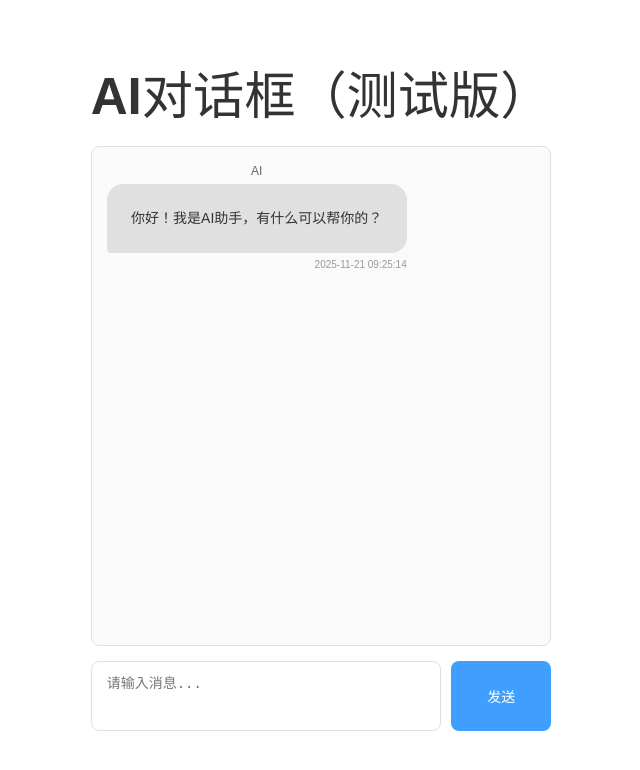
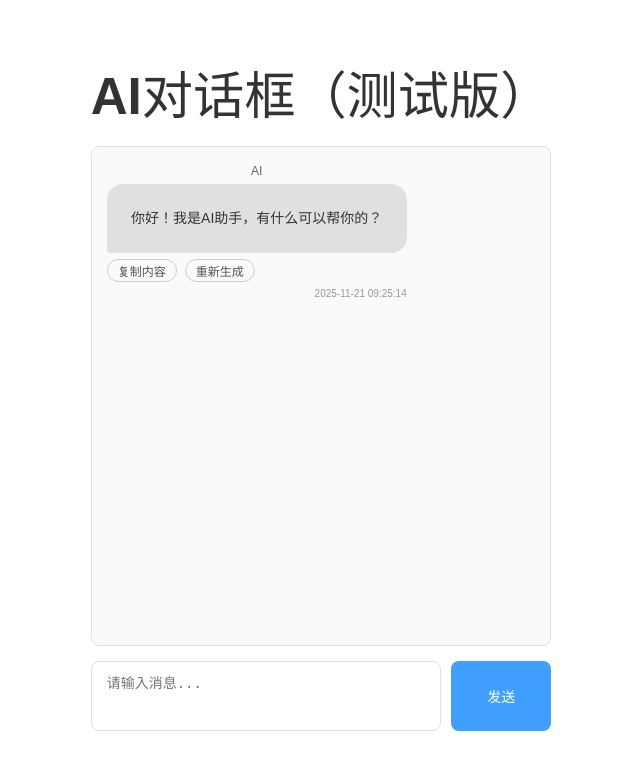
Before and after one commit to ShevenTeen-17/AI-Chat, a Vue app: page / in a window 1280 px wide. Shown: the top 770 px of the page, without its empty margins (319-959 px from the left). Built offline with nearby package versions, Linux system fonts and the light colour scheme.

Commit message:
代码高亮

```diff
--- a/src/components/App.vue
+++ b/src/components/App.vue
@@ -14,6 +14,25 @@
     :stream-progress="streamProgress[msg.id] || 100"
     @card-click="handleCardClick"
   />
+        <div
+          v-if="msg.role === 'assistant'"
+          class="message-actions"
+        >
+          <button
+            class="action-btn"
+            @click="handleCopy(msg)"
+            :disabled="chatStore.messageStates[msg.id] === 'loading'"
+          >
+            复制内容
+          </button>
+          <button
+            class="action-btn"
+            @click="handleRegenerate(msg)"
+            :disabled="chatStore.messageStates[msg.id] === 'loading' || chatStore.global.isSending"
+          >
+            重新生成
+          </button>
+        </div>
 
         <div v-if="chatStore.messageStates[msg.id] === 'error'" class="retry-btn-container">
           <button
@@ -62,6 +81,44 @@ function scrollToBottom() {
       messageContainer.value.scrollTop = messageContainer.value.scrollHeight;
     }
   });
+}
+
+function normalizeAiContent(mockResult) {
+  if (typeof mockResult === 'object' && mockResult !== null) {
+    if (mockResult.type === 'card') {
+      return mockResult;
+    }
+    if (mockResult.raw) {
+      return mockResult.raw;
+    }
+    return JSON.stringify(mockResult);
+  }
+  return typeof mockResult === 'string' ? mockResult : String(mockResult);
+}
+
+function createAiStream(aiMessage, isReplySuccess) {
+  streamProgress.value[aiMessage.id] = 0;
+  let progress = 0;
+  const interval = setInterval(() => {
+    progress += 2;
+    streamProgress.value[aiMessage.id] = progress;
+
+    if (progress >= 100) {
+      clearInterval(interval);
+      chatActions.setMessageState(aiMessage.id, isReplySuccess ? 'success' : 'error');
+      chatActions.setIsSending(false);
+    }
+  }, 50);
+}
+
+function getPreviousUserContent(targetMsgId) {
+  const idx = messages.value.findIndex(m => m.id === targetMsgId);
+  for (let i = idx - 1; i >= 0; i--) {
+    if (messages.value[i].role === 'user') {
+      return messages.value[i].content;
+    }
+  }
+  return '';
 }
 
 function handleSend(content) {
@@ -117,6 +174,12 @@ setTimeout(() => {
     aiContent = '抱歉，回复失败，请点击重试~';
   }
 
+  if (isReplySuccess) {
+    aiContent = normalizeAiContent(getMockAnswer(content));
+  } else {
+    aiContent = '抱歉，回复失败，请点击重试~';
+  }
+
   const aiReply = {
     id: Date.now() + 2,
     role: 'assistant',
@@ -129,21 +192,7 @@ setTimeout(() => {
   // 设置消息状态为 loading，以便触发流式渲染
   chatActions.setMessageState(aiReply.id, 'loading');
 
-  // 初始化流式进度
-  streamProgress.value[aiReply.id] = 0;
-
-  // 启动流式动画
-  let progress = 0;
-  const interval = setInterval(() => {
-    progress += 2;
-    streamProgress.value[aiReply.id] = progress;
-
-    if (progress >= 100) {
-      clearInterval(interval);
-      chatActions.setMessageState(aiReply.id, isReplySuccess ? 'success' : 'error');
-      chatActions.setIsSending(false);
-    }
-  }, 50);
+  createAiStream(aiReply, isReplySuccess);
 
   scrollToBottom();
 }, 2000);
@@ -178,15 +227,55 @@ function handleRetry(failedMsg) {
 
   setTimeout(() => {
     const isReplySuccess = Math.random() > 0.3;
+    const prompt = getPreviousUserContent(failedMsg.id);
     const newContent = isReplySuccess
-      ? getMockAnswer(messages.value[messages.value.length - 2].content)
+      ? normalizeAiContent(getMockAnswer(prompt || ''))
       : '抱歉，回复仍失败，请稍后再试~';
 
     failedMsg.content = newContent;
-// 补充：根据新内容类型更新 message.type
-failedMsg.type = typeof newContent === 'object' && newContent.type === 'card' ? 'card' : 'text';
-    chatActions.setMessageState(failedMsg.id, isReplySuccess ? 'success' : 'error');
-    chatActions.setIsSending(false);
+    failedMsg.type = typeof newContent === 'object' && newContent.type === 'card' ? 'card' : 'text';
+    failedMsg.timestamp = formatTime(new Date());
+    createAiStream(failedMsg, isReplySuccess);
+  }, 1500);
+}
+
+function handleCopy(message) {
+  let textToCopy = '';
+  if (message.type === 'card' && typeof message.content === 'object') {
+    const { title, content, url, contact, phone } = message.content;
+    textToCopy = [title, content, url, contact, phone].filter(Boolean).join('\n');
+  } else if (typeof message.content === 'string') {
+    textToCopy = message.content;
+  } else {
+    textToCopy = JSON.stringify(message.content);
+  }
+
+  navigator.clipboard?.writeText(textToCopy).then(() => {
+    console.log('内容已复制');
+  }).catch(() => {
+    console.warn('复制失败');
+  });
+}
+
+function handleRegenerate(message) {
+  if (message.role !== 'assistant') return;
+  const prompt = getPreviousUserContent(message.id);
+  if (!prompt) return;
+
+  chatActions.setMessageState(message.id, 'loading');
+  chatActions.setIsSending(true);
+
+  setTimeout(() => {
+    const isReplySuccess = Math.random() > 0.3;
+    const newContent = isReplySuccess
+      ? normalizeAiContent(getMockAnswer(prompt))
+      : '抱歉，回复失败，请稍后再试~';
+
+    message.content = newContent;
+    message.type = typeof newContent === 'object' && newContent.type === 'card' ? 'card' : 'text';
+    message.timestamp = formatTime(new Date());
+
+    createAiStream(message, isReplySuccess);
   }, 1500);
 }
 </script>
@@ -281,4 +370,30 @@ failedMsg.type = typeof newContent === 'object' && newContent.type === 'card' ?
 .retry-btn:hover {
   background-color: #e03131;
 }
+
+.message-actions {
+  display: flex;
+  gap: 8px;
+  margin-top: 6px;
+}
+
+.action-btn {
+  background-color: transparent;
+  border: 1px solid #ccc;
+  border-radius: 12px;
+  padding: 2px 10px;
+  font-size: 12px;
+  cursor: pointer;
+  color: #555;
+}
+
+.action-btn:disabled {
+  opacity: 0.5;
+  cursor: not-allowed;
+}
+
+.action-btn:not(:disabled):hover {
+  border-color: #409eff;
+  color: #409eff;
+}
 </style>
--- a/src/components/chatmessage/TextMessage.vue
+++ b/src/components/chatmessage/TextMessage.vue
@@ -1,9 +1,9 @@
 <template>
-  <div class="message-content" v-html="renderedContent"></div>
+  <div class="message-content" ref="messageContent" v-html="renderedContent"></div>
 </template>
 
 <script setup>
-import { computed } from 'vue';
+import { computed, ref, watch, nextTick, onMounted } from 'vue';
 import { marked } from 'marked';
 import hljs from 'highlight.js';
 import 'highlight.js/styles/github.css'; // 选择喜欢的高亮样式
@@ -24,14 +24,18 @@ const props = defineProps({
   }
 });
 
-// 配置marked支持代码高亮
+// 配置 marked，启用 GFM 与换行，并利用 highlight.js 生成高亮 HTML
 marked.setOptions({
   highlight: (code, lang) => {
+    const codeStr = typeof code === 'string' ? code : String(code ?? '');
+
     if (lang && hljs.getLanguage(lang)) {
-      return hljs.highlight(code, { language: lang }).value;
+      return hljs.highlight(codeStr, { language: lang }).value;
     }
-    return hljs.highlightAuto(code).value;
+    return hljs.highlightAuto(codeStr).value;
   },
+  // 为 code 标签增加 .hljs class，保证主题样式生效
+  langPrefix: 'hljs language-',
   breaks: true,
   gfm: true
 });
@@ -47,6 +51,24 @@ const renderedContent = computed(() => {
     : contentStr;
 
   return marked.parse(displayContent) + (props.state === 'loading' && props.streamProgress < 100 ? '<span class="loading-spinner">⭕</span>' : '');
+});
+
+const messageContent = ref(null);
+
+const highlightBlocks = () => {
+  nextTick(() => {
+    if (!messageContent.value) return;
+    const blocks = messageContent.value.querySelectorAll('pre code');
+    blocks.forEach(block => {
+      hljs.highlightElement(block);
+    });
+  });
+};
+
+onMounted(highlightBlocks);
+
+watch(renderedContent, () => {
+  highlightBlocks();
 });
 </script>
 
```
